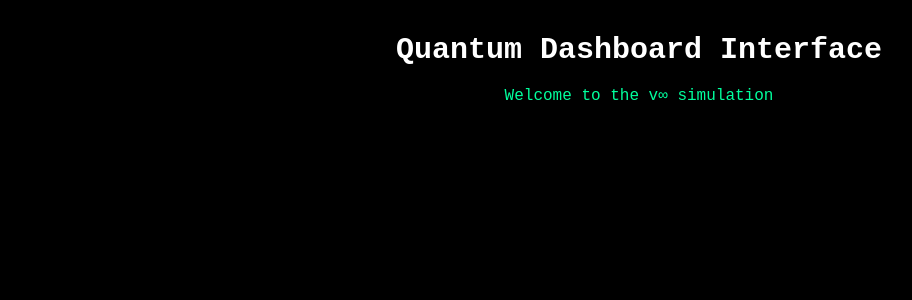
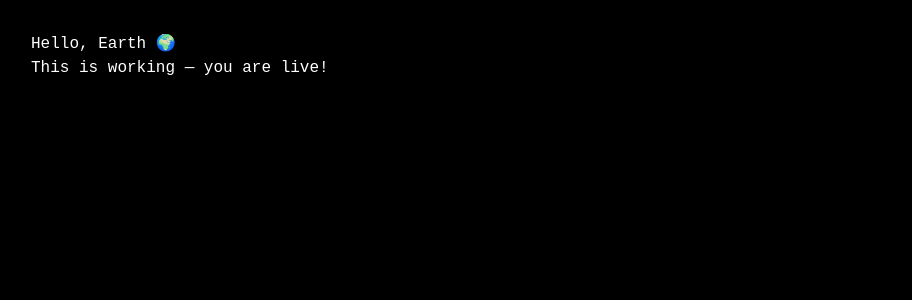
Before and after one commit to IvanTamayoRamos1989/ecosystemservices.world, a React (Vite) app: page / in a window 1280 px wide. Shown: the top 300 px of the page, without its empty margins (1-913 px from the left). Built offline with nearby package versions, Linux system fonts and the light colour scheme.

Commit message:
Update QuantumDashboard.jsx

```diff
--- a/src/QuantumDashboard.jsx
+++ b/src/QuantumDashboard.jsx
@@ -2,9 +2,9 @@ import React from 'react';
 
 function QuantumDashboard() {
   return (
-    <div className="p-8 text-white text-center">
-      <h1 className="text-3xl font-bold">Quantum Dashboard Interface</h1>
-      <p className="mt-4 text-accent">Welcome to the v∞ simulation</p>
+    <div style={{ padding: '2rem', color: 'white', background: 'black' }}>
+      <h1>Hello, Earth 🌍</h1>
+      <p>This is working — you are live!</p>
     </div>
   );
 }
```
